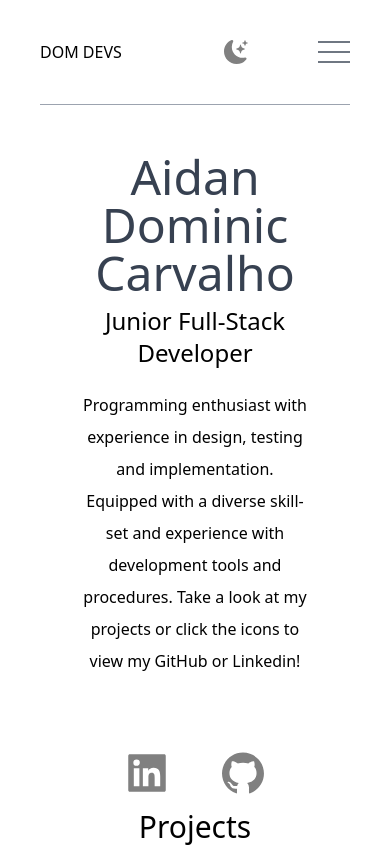
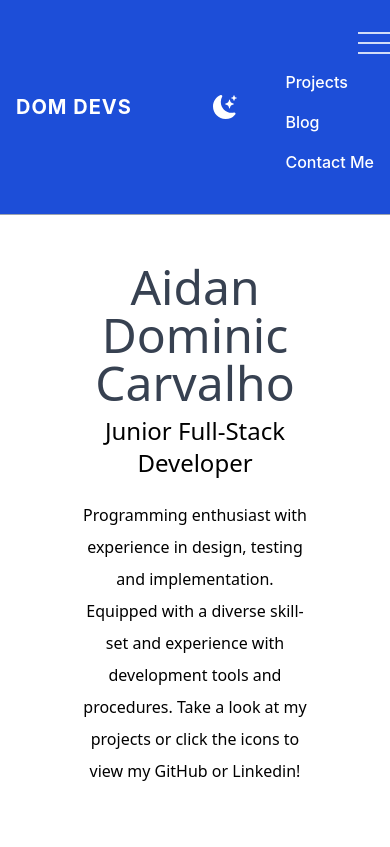
Before and after one commit to DomDevs2000/React-NextJS-Personal-Website, a Next.js app: page / in a window 390 px wide. Shown: the top 847 px of the page. Built offline with nearby package versions, Linux system fonts and the light colour scheme.

Commit message:
updated navbar css

```diff
--- a/components/NavBar.tsx
+++ b/components/NavBar.tsx
@@ -12,16 +12,17 @@ const Nav: FC<NavProp> = ({ theme, setTheme }) => {
 
     return (
         <div className={theme}>
-            <section className="max-h-600  dark:bg-black  px-10 font-sans">
+            <nav className="bg-blue-700">
                 <div className="flex items-center justify-between border-b border-gray-400 py-8">
-                    <h1 className="uppercase dark:text-white hover:underline hover:scale-105">
                     <Link href="/">
-                            <Link href="/">Dom Devs</Link>
+                        <div className="inline-flex  px-4 p-2 text-xl font-bold uppercase tracking-wider text-white hover:cursor-pointer hover:scale-110 hover:bg-blue-800">
+                            Dom Devs
+                        </div>
                     </Link>
-                    </h1>
+
                     <button className="ml-8 px-4 py-2 theme-toggle">
                         <BsFillMoonStarsFill
-                            color="gray"
+                            color="white"
                             onClick={() => {
                                 const newTheme =
                                     theme === 'light' ? 'dark' : 'light';
@@ -32,14 +33,15 @@ const Nav: FC<NavProp> = ({ theme, setTheme }) => {
                         />
                     </button>
                     <nav>
+                        {/*mobile menu code*/}
                         <section className="MOBILE-MENU flex lg:hidden">
                             <button
-                                className="HAMBURGER-ICON space-y-2"
+                                className="HAMBURGER-ICON space-y-2 ml-auto"
                                 onClick={() => setIsNavOpen((prev) => !prev)}
                             >
-                                <span className="block h-0.5 w-8 animate-pulse dark:bg-white bg-gray-600"></span>
-                                <span className="block h-0.5 w-8 animate-pulse dark:bg-white bg-gray-600"></span>
-                                <span className="block h-0.5 w-8 animate-pulse dark:bg-white bg-gray-600"></span>
+                                <span className="block h-0.5 w-8 animate-pulse  bg-white"></span>
+                                <span className="block h-0.5 w-8 animate-pulse  bg-white"></span>
+                                <span className="block h-0.5 w-8 animate-pulse  bg-white"></span>
                             </button>
                             {isNavOpen && (
                                 <div
@@ -50,11 +52,11 @@ const Nav: FC<NavProp> = ({ theme, setTheme }) => {
                                     }
                                 >
                                     <button
-                                        className="CROSS-ICON absolute top-0 right-0 px-8 py-8"
-                                        onClick={() => setIsNavOpen(false)} // change isNavOpen state to false to close the menu
+                                        className="CROSS-ICON text-white absolute top-0 right-0 px-8 py-8"
+                                        onClick={() => setIsNavOpen(false)}
                                     >
                                         <svg
-                                            className="h-8 w-8 text-gray-600"
+                                            className="h-8 w-8 text-white"
                                             viewBox="0 0 24 24"
                                             fill="none"
                                             stroke="currentColor"
@@ -76,8 +78,8 @@ const Nav: FC<NavProp> = ({ theme, setTheme }) => {
                                             />
                                         </svg>
                                     </button>
-                                    <ul className="MENU-LINK-MOBILE-OPEN flex flex-col items-center justify-between min-h-[250px] dark:text-white">
-                                        <li className="border-b border-gray-400 my-8 uppercase">
+                                    <ul className="MENU-LINK-MOBILE-OPEN flex flex-col items-center justify-between min-h-[250px]">
+                                        <li className="flex px-4 py-2 font-medium text-white  rounded-md hover:scale-110 hover:bg-blue-800">
                                             <button
                                                 onClick={() =>
                                                     setIsNavOpen(false)
@@ -88,7 +90,7 @@ const Nav: FC<NavProp> = ({ theme, setTheme }) => {
                                                 </Link>
                                             </button>
                                         </li>
-                                        <li className="border-b border-gray-400 my-8 uppercase ">
+                                        <li className="flex px-4 py-2 font-medium text-white  rounded-md  hover:scale-110 hover:bg-blue-800">
                                             <button
                                                 onClick={() =>
                                                     setIsNavOpen(false)
@@ -97,7 +99,7 @@ const Nav: FC<NavProp> = ({ theme, setTheme }) => {
                                                 <Link href="/blog">Blog</Link>
                                             </button>
                                         </li>
-                                        <li className="border-b border-gray-400 my-8 uppercase">
+                                        <li className="flex px-4 py-2 font-medium text-white rounded-md hover:scale-110  hover:bg-blue-800">
                                             <button
                                                 onClick={() =>
                                                     setIsNavOpen(false)
@@ -113,17 +115,20 @@ const Nav: FC<NavProp> = ({ theme, setTheme }) => {
                             )}
                         </section>
 
-                        <ul className="DESKTOP-MENU hidden space-x-8 lg:flex dark:text-white">
-                            <li className="hover:scale-125 delay-100 ">
+                        <div className="MENU-LINK-MOBILE-OPEN  w-full lg:inline-flex lg:w-auto mt-2 lg:mt-0">
+                            <ul className="flex lg:flex-row flex-col space-y-y lg:space-y-0 lg:space-x-2">
+                                <li className="flex px-4 py-2 font-medium text-white  rounded-md  hover:scale-110  hover:bg-blue-800">
                                     <Link href="/projects">Projects</Link>
                                 </li>
-                            <li className="hover:scale-125 delay-100 ">
+                                <li className="flex px-4 py-2 font-medium text-white  rounded-md  hover:scale-110  hover:bg-blue-800">
                                     <Link href="/blog">Blog</Link>
                                 </li>
-                            <li className="hover:scale-125 delay-100 ">
-                                <Link href="/contact">Contact</Link>
+
+                                <li className="flex px-4 py-2 font-medium text-white rounded-md  hover:scale-110  hover:bg-blue-800">
+                                    <Link href="/contact">Contact Me</Link>
                                 </li>
                             </ul>
+                        </div>
                     </nav>
                     <style>{`
       .hideMenuNav {
@@ -145,16 +150,141 @@ const Nav: FC<NavProp> = ({ theme, setTheme }) => {
 
 
       }
-
       .dark .showMenuNav{
-        background-color: rgb(19,24,39)
+        background-color: rgb(29,78,216)
       }
-
     `}</style>
                 </div>
-            </section>
+            </nav>
         </div>
     );
 };
+{
+    /*<nav className="bg-blue-700" >*/
+}
+{
+    /*    <div className="container flex flex-wrap py-2 mx-auto">*/
+}
+{
+    /*        <Link href="/">*/
+}
+{
+    /*            <div className="inline-flex  px-4 p-2 text-xl font-bold uppercase tracking-wider text-white">*/
+}
+{
+    /*                Dom Devs*/
+}
+{
+    /*            </div>*/
+}
+{
+    /*        </Link>*/
+}
+
+{
+    /*        <button className=" CROSS-ICON lg:hidden inline-flex items-center justify-center  text-white border h-10 w-10 rounded-md outline-none focus:outline-none ml-auto"*/
+}
+
+{
+    /*                onClick={() => setIsNavOpen((prev) => !prev)}*/
+}
+
+{
+    /*                >*/
+}
+{
+    /*            <svg*/
+}
+{
+    /*                xmlns="http://www.w3.org/2000/svg"*/
+}
+{
+    /*                fill="none"*/
+}
+{
+    /*                viewBox="0 0 24 24"*/
+}
+{
+    /*                strokeWidth={1.5}*/
+}
+{
+    /*                stroke="currentColor"*/
+}
+{
+    /*                className="w-6 h-6"*/
+}
+{
+    /*            >*/
+}
+{
+    /*                <path*/
+}
+{
+    /*                    strokeLinecap="round"*/
+}
+{
+    /*                    strokeLinejoin="round"*/
+}
+{
+    /*                    d="M3.75 5.25h16.5m-16.5 4.5h16.5m-16.5 4.5h16.5m-16.5 4.5h16.5"*/
+}
+{
+    /*                />*/
+}
+{
+    /*            </svg>*/
+}
+{
+    /*        </button>*/
+}
+{
+    /*    </div>*/
+}
+{
+    /*    <div className="MENU-LINK-MOBILE-OPEN w-full lg:inline-flex lg:w-auto mt-2 lg:mt-0">*/
+}
+{
+    /*        <ul className="flex lg:flex-row flex-col space-y-y lg:space-y-0 lg:space-x-2">*/
+}
+{
+    /*            <li className="flex px-4 py-2 font-medium text-white  rounded-md hover:bg-blue-800">*/
+}
+{
+    /*                <Link href="/projects">Projects</Link>*/
+}
+{
+    /*            </li>*/
+}
+{
+    /*            <li className="flex px-4 py-2 font-medium text-white  rounded-md hover:bg-blue-800">*/
+}
+{
+    /*                <Link href="/blog">Blog</Link>*/
+}
+{
+    /*            </li>*/
+}
+{
+    /*            <li className="flex px-4 py-2 font-medium text-white rounded-md hover:bg-blue-800">*/
+}
+{
+    /*                <Link href="/contact">Contact Me</Link>*/
+}
+{
+    /*            </li>*/
+}
+{
+    /*        </ul>*/
+}
+{
+    /*    </div>*/
+}
+{
+    /*</nav>*/
+}
+
+//
+//     );
+// };
 
 export default Nav;
```
Lines whose indentation alone changed are shown as unchanged.
